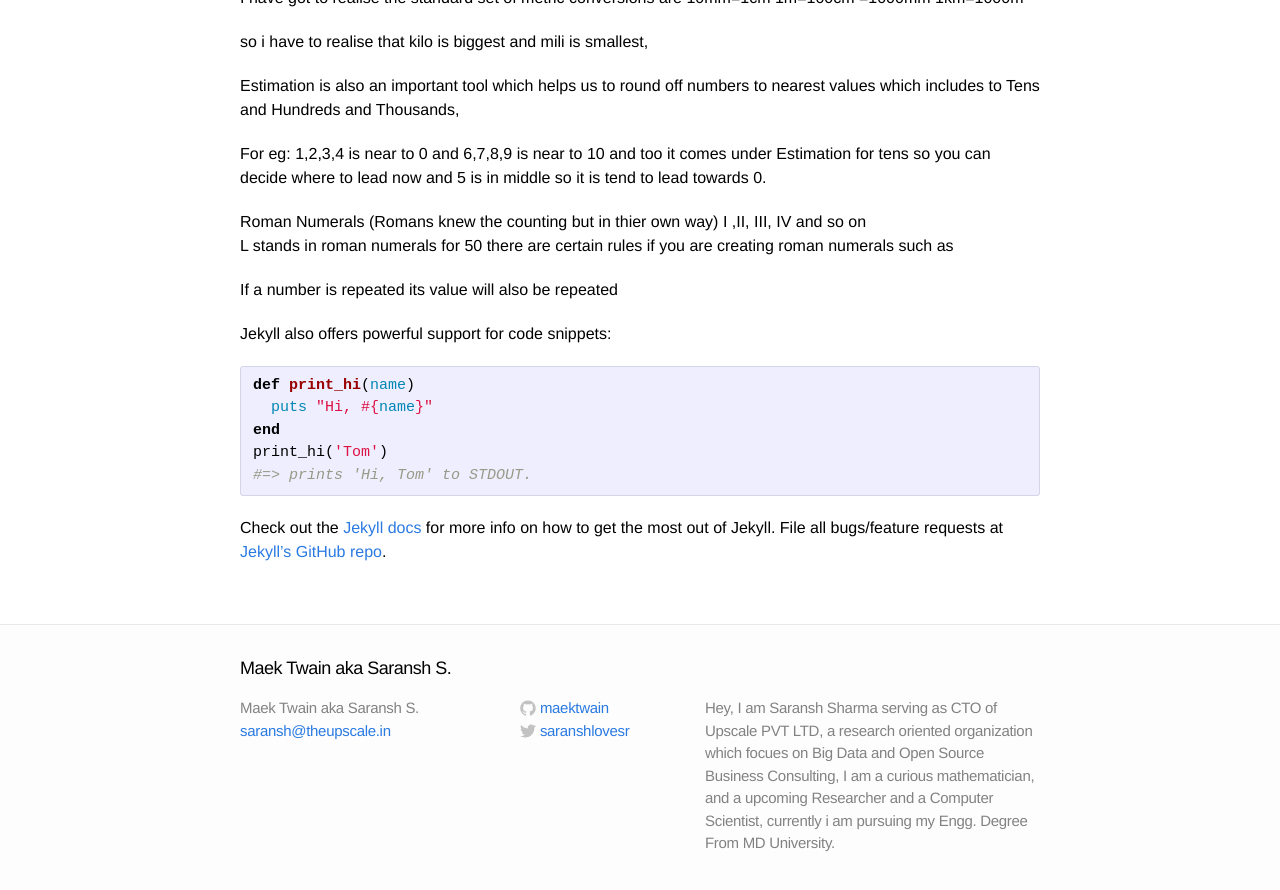
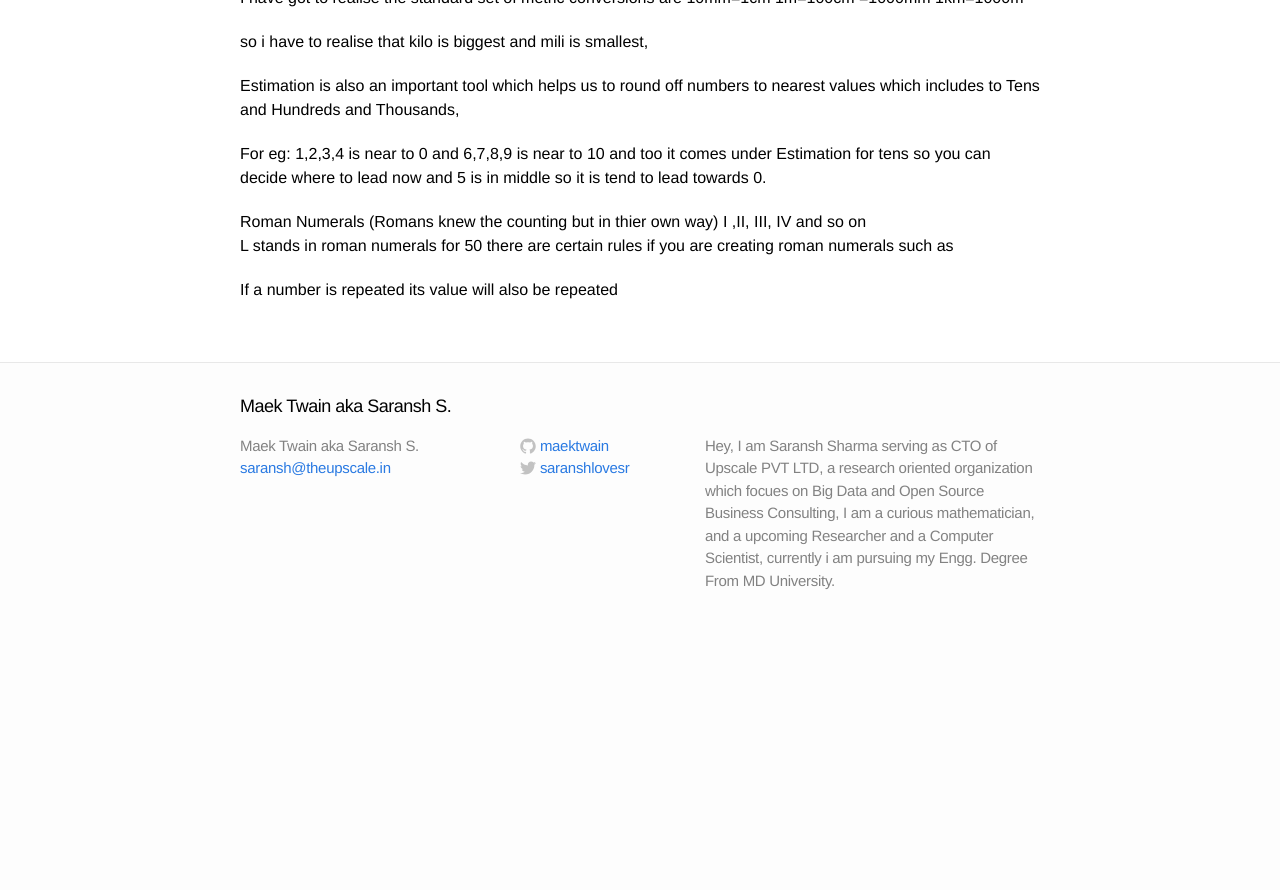
Before and after one commit to theupscale/maektwain.github.io, a Jekyll site: the page built from _posts/2014-07-27-all-the-math-you-will-ever-need.markdown, in a window 1280 px wide and 900 px high, scrolled down 876 px. Shown: the top 890 px of the window. Built offline with Jekyll 4.4.1, drawn with Linux system fonts in a browser that asks for light colours; after the commit the page ends 1513 px from its top, so only the background shows below that.

Commit message:
Changed few more things

```diff
--- a/_posts/2014-07-27-all-the-math-you-will-ever-need.markdown
+++ b/_posts/2014-07-27-all-the-math-you-will-ever-need.markdown
@@ -52,18 +52,3 @@
 L stands in roman numerals for 50 there are certain rules if you are creating roman numerals such as
 
 If a number is repeated its value will also be repeated
-
-Jekyll also offers powerful support for code snippets:
-
-{% highlight ruby %}
-def print_hi(name)
-  puts "Hi, #{name}"
-end
-print_hi('Tom')
-#=> prints 'Hi, Tom' to STDOUT.
-{% endhighlight %}
-
-Check out the [Jekyll docs][jekyll] for more info on how to get the most out of Jekyll. File all bugs/feature requests at [Jekyll's GitHub repo][jekyll-gh].
-
-[jekyll-gh]: https://github.com/jekyll/jekyll
-[jekyll]:    http://jekyllrb.com
```
Also changed, not shown: 1 other file.
